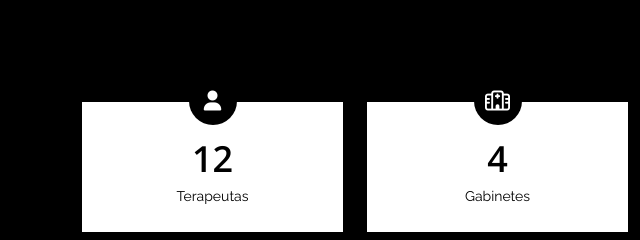
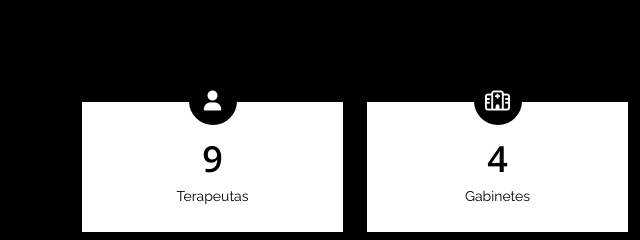
Before and after one commit to MaximilianoAcri/lbmedicinaalternativa, a plain HTML site: page index.html in a window 1280 px wide. Shown: the part 3440-3680 px from the top of the page, 0-640 px from the left. Drawn offline with nearby package versions, Linux system fonts and the light colour scheme.

Commit message:
Update index.html
cambie los terapeutas

```diff
--- a/index.html
+++ b/index.html
@@ -327,7 +327,7 @@ opte por una vida sana y en equilibrio.
           <div class="col-lg-3 col-md-6">
             <div class="count-box">
               <i class="fas fa-user"></i>
-              <span data-purecounter-start="0" data-purecounter-end="12" data-purecounter-duration="2" class="purecounter"></span>
+              <span data-purecounter-start="0" data-purecounter-end="9" data-purecounter-duration="2" class="purecounter"></span>
               <p>Terapeutas</p>
             </div>
           </div>
```
